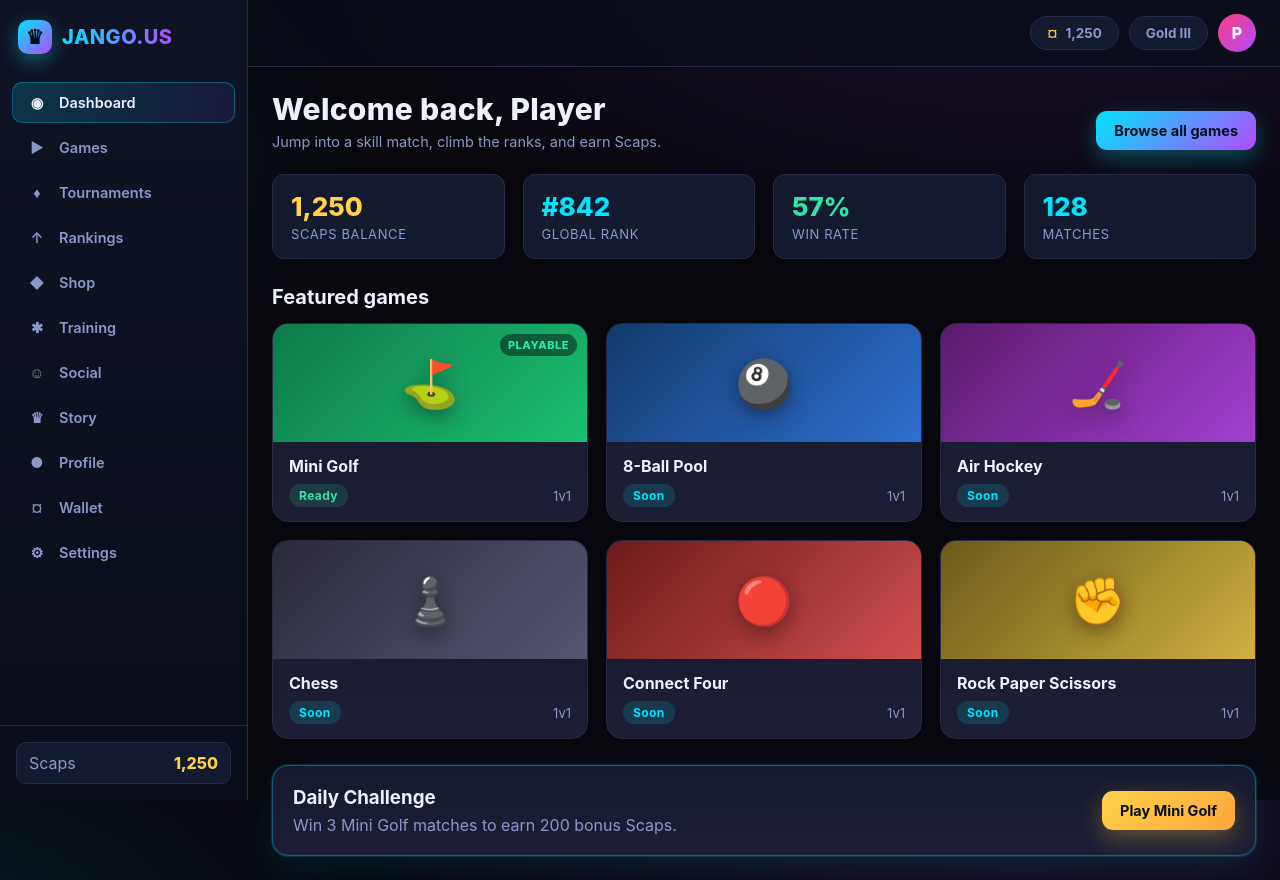
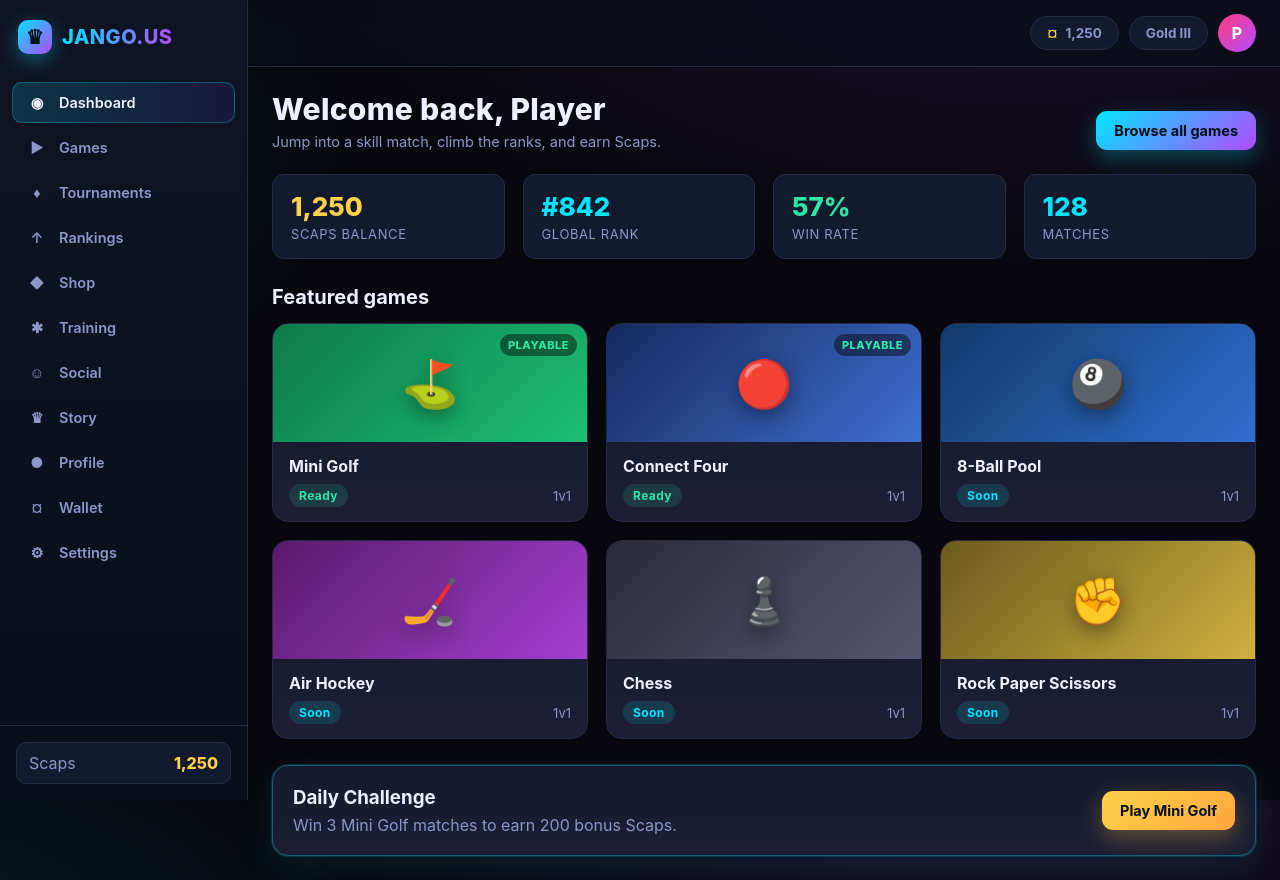
Before and after one commit to BeauRolak/Jango.US-New, a React (Vite) app: page / in a window 1280 px wide. Built offline with nearby package versions, Linux system fonts and the light colour scheme.

Commit message:
Update registry.ts

```diff
--- a/src/games/registry.ts
+++ b/src/games/registry.ts
@@ -11,10 +11,10 @@ export interface GameInfo {
 
 export const GAMES: GameInfo[] = [
   { id: "minigolf", name: "Mini Golf", emoji: "⛳", mode: "1v1", category: "Sports", playable: true, path: "/games/minigolf", art: "linear-gradient(135deg,#0e7a4b,#1bbf73)" },
+  { id: "connect4", name: "Connect Four", emoji: "🔴", mode: "1v1", category: "Board", playable: true, path: "/games/connect4", art: "linear-gradient(135deg,#15295e,#3f6fd0)" },
   { id: "8ball", name: "8-Ball Pool", emoji: "🎱", mode: "1v1", category: "Sports", playable: false, path: "/games", art: "linear-gradient(135deg,#123a6b,#2f6fd0)" },
   { id: "airhockey", name: "Air Hockey", emoji: "🏒", mode: "1v1", category: "Arcade", playable: false, path: "/games", art: "linear-gradient(135deg,#5a1a6b,#a23fd0)" },
   { id: "chess", name: "Chess", emoji: "♟️", mode: "1v1", category: "Board", playable: false, path: "/games", art: "linear-gradient(135deg,#2a2a3a,#555571)" },
-  { id: "connect4", name: "Connect Four", emoji: "🔴", mode: "1v1", category: "Board", playable: false, path: "/games", art: "linear-gradient(135deg,#6b1a1a,#d04f4f)" },
   { id: "rps", name: "Rock Paper Scissors", emoji: "✊", mode: "1v1", category: "Casual", playable: false, path: "/games", art: "linear-gradient(135deg,#6b5a1a,#d0b03f)" },
   { id: "dotsboxes", name: "Dots & Boxes", emoji: "◻️", mode: "1v1", category: "Board", playable: false, path: "/games", art: "linear-gradient(135deg,#1a5a6b,#3fb0d0)" },
   { id: "bowling", name: "Bowling", emoji: "🎳", mode: "1v1", category: "Sports", playable: false, path: "/games", art: "linear-gradient(135deg,#1a3a6b,#3f6fd0)" },
```
